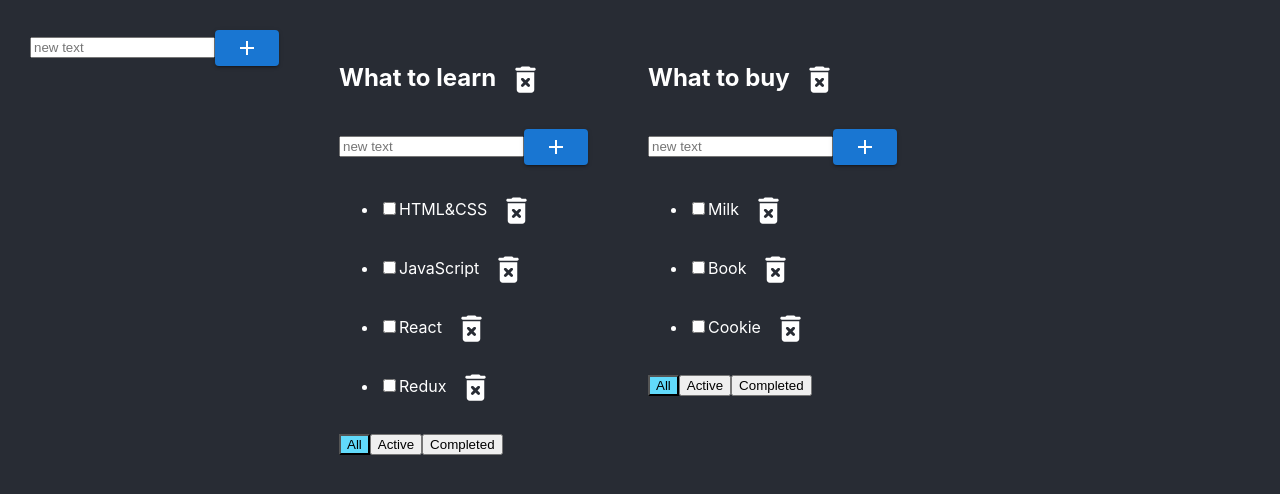
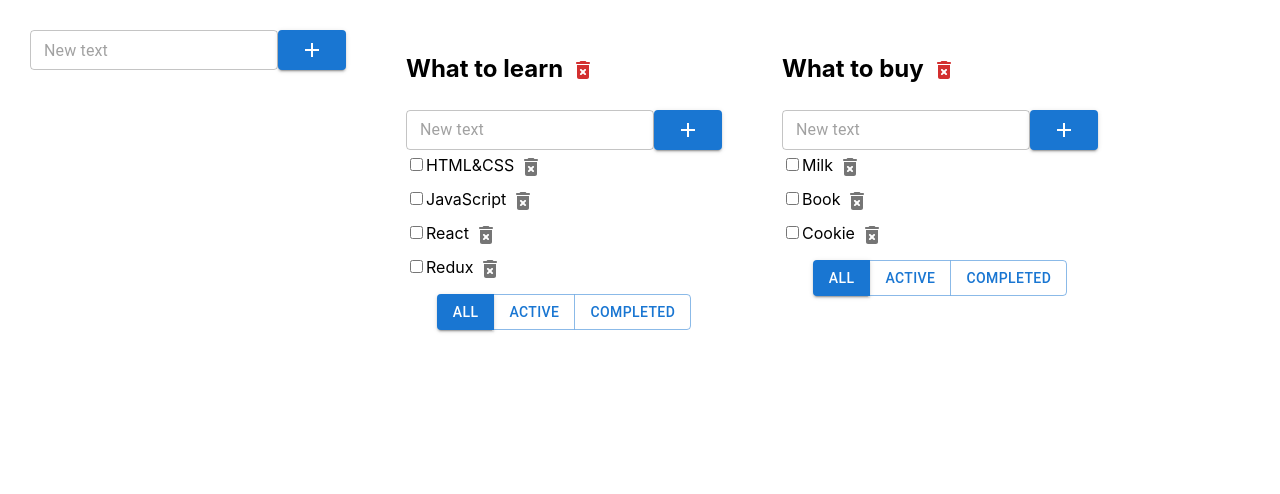
Before and after one commit to Reegulus/Todolist_TS, a React (Create React App) app: page / in a window 1280 px wide. Shown: the top 494 px of the page. Built offline with nearby package versions, Linux system fonts and the light colour scheme; the HTML template or start-up script is replaced by a standard one.

Commit message:
Material UI /AddItemForm/ TextField

```diff
--- a/src/App.css
+++ b/src/App.css
@@ -1,9 +1,9 @@
 .App {
   display: flex;
   /*padding: 30px;*/
-  background-color: #282c34;
+  /*background-color: #282c34;*/
   min-height: 100vh;
-  color: white;
+  /*color: #8ab4f8;*/
 }
 .app-addItemForm {
   padding: 30px;
--- a/src/components/AddItemForm.tsx
+++ b/src/components/AddItemForm.tsx
@@ -1,6 +1,8 @@
 import React, {ChangeEvent, useState, KeyboardEvent} from 'react';
-import {Button} from "@mui/material";
+import {Button, TextField} from "@mui/material";
 import AddIcon from '@mui/icons-material/Add';
+
+
 export type  SuperInputType = {
     callback: (title: string)=> void
 }
@@ -29,13 +31,24 @@ export function AddItemForm(props: SuperInputType) {
     }
     return (
         <div>
-            <input
+            <TextField
+                color={'primary'}
+                size={'small'}
+                // label={'NewTask'}
+                variant={'outlined'}
+
+
                 className={error ? 'error' : ''}
-                placeholder={'new text'}
+                placeholder={'New text'}
                 value={newTitle}
                 onKeyPress={onKeyPressInputHandler}
                 onChange={onChangeInputHandler}/>
-            <Button onClick={addTaskHandler} variant={"contained"}><AddIcon/></Button>
+            <Button
+                size={'large'}
+                variant={'contained'}
+                onClick={addTaskHandler}
+                color={'primary'}><AddIcon/></Button>
+
             {error && <div className={'error-message'}>{error}</div>}
         </div>
     );
--- a/src/components/EditableSpan.tsx
+++ b/src/components/EditableSpan.tsx
@@ -1,6 +1,7 @@
 import React, {ChangeEvent, KeyboardEvent, useState} from "react";
 import {Simulate} from "react-dom/test-utils";
 import input = Simulate.input;
+import {TextField} from "@mui/material";
 
 type EditableSpanPropsType = {
     title: string
@@ -28,10 +29,13 @@ export function EditableSpan(props: EditableSpanPropsType) {
     return (
         editMode
             ?
-            <input  value={title} onChange={onChangeTitleHandler}
-                    onBlur={activeEditMode} onKeyPress={onKeyPressHandler}
-                    autoFocus type="text"/>
-            : <span  onDoubleClick={activeEditMode}>{props.title}</span>
+            <TextField
+                variant={'standard'}
+                value={title}
+                onChange={onChangeTitleHandler}
+                onBlur={activeEditMode} onKeyPress={onKeyPressHandler}
+                autoFocus type="text"/>
+            : <span onDoubleClick={activeEditMode}>{props.title}</span>
 
     )
 }
--- a/src/components/Todolist.tsx
+++ b/src/components/Todolist.tsx
@@ -1,11 +1,9 @@
 import React, {ChangeEvent, useState, KeyboardEvent} from 'react';
 import {FilterPropsType, TasksPropsType} from "../App";
-import DeleteOutlineIcon from '@mui/icons-material/DeleteOutline';
-import DeleteForeverTwoToneIcon from '@mui/icons-material/DeleteForeverTwoTone';
 import DeleteForeverRoundedIcon from '@mui/icons-material/DeleteForeverRounded';
 import {AddItemForm} from "./AddItemForm";
 import {EditableSpan} from "./EditableSpan";
-import {Button, IconButton} from "@mui/material";
+import {Box, Button, ButtonGroup, IconButton, Stack} from "@mui/material";
 
 export type  TodolistPropsType = {
     id: string
@@ -41,15 +39,15 @@ export function Todolist(props: TodolistPropsType) {
         <div>
             <h2>
                 <EditableSpan title={props.title} onChange={onChangeTodolistTitleHandler}/>
-                <IconButton aria-label={'delete'} color={'inherit'} size={'large'} onClick={removeTodolistHandler}>
-                    <DeleteForeverRoundedIcon fontSize={'large'}/>
+                <IconButton aria-label={'delete'} onClick={removeTodolistHandler}>
+                    <DeleteForeverRoundedIcon fontSize={'inherit'} color={'error'}/>
                 </IconButton>
             </h2>
             <AddItemForm callback={(title) => {
                 props.addTask(title, props.id)
             }}/>
 
-            <ul>
+            <div>
                 {props.tasks.map((el) => {
                     const removeTaskHandler = () => {
                         props.removeTask(el.id, props.id)
@@ -62,31 +60,55 @@ export function Todolist(props: TodolistPropsType) {
                         props.changeTasksTitle(el.id, newValue, props.id)
                     }
                     return (
-                        <li key={el.id} className={el.isDone ? 'is-done' : ''}>
+                        <div key={el.id} className={el.isDone ? 'is-done' : ''} >
                             <input
+
                                 type="checkbox"
                                 checked={el.isDone}
                                 onChange={onChangeTaskHandler}
                             />
                             <EditableSpan title={el.title} onChange={onChangeTitleHandler}/>
-                            <IconButton aria-label={'delete'} color={'inherit'} size={'large'}
-                                        onClick={removeTaskHandler}>
-                                <DeleteForeverRoundedIcon fontSize={'large'}/>
+
+
+                            <IconButton
+                                aria-label={'delete'}
+                                color={'default'} size={'small'}
+                                onClick={removeTaskHandler}>
+                                <DeleteForeverRoundedIcon/>
                             </IconButton>
-                        </li>
+
+
+                        </div>
                     )
                 })}
-            </ul>
+            </div>
             <div>
-                <button className={props.filter === 'all' ? 'active-filter' : ''}
-                        onClick={onAllClickHandler}>All
-                </button>
-                <button className={props.filter === 'active' ? 'active-filter' : ''}
-                        onClick={onActiveClickHandler}>Active
-                </button>
-                <button className={props.filter === 'completed' ? 'active-filter' : ''}
-                        onClick={onCompletedClickHandler}>Completed
-                </button>
+                <Box
+                    sx={{
+                        display: 'flex',
+                        flexDirection: 'column',
+                        alignItems: 'center',
+                        '& > *': {
+                            m: 1,
+                        },
+                    }}
+                >
+                    <ButtonGroup color={'primary'} size={'medium'} variant={'outlined'}
+                                 aria-label={'outlined button group'}>
+                        <Button
+                            variant={props.filter === 'all' ? 'contained' : 'outlined'}
+                            onClick={onAllClickHandler}>All
+                        </Button>
+                        <Button
+                            variant={props.filter === 'active' ? 'contained' : 'outlined'}
+                            onClick={onActiveClickHandler}>Active
+                        </Button>
+                        <Button
+                            variant={props.filter === 'completed' ? 'contained' : 'outlined'}
+                            onClick={onCompletedClickHandler}>Completed
+                        </Button>
+                    </ButtonGroup>
+                </Box>
             </div>
 
         </div>
```
